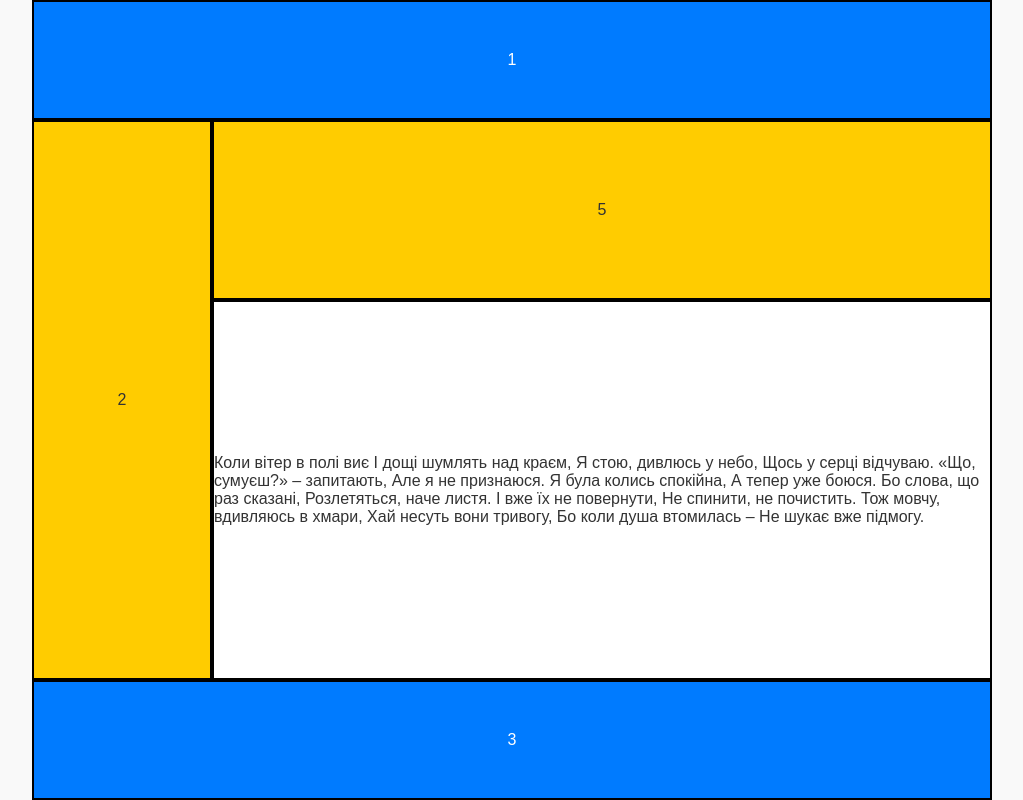
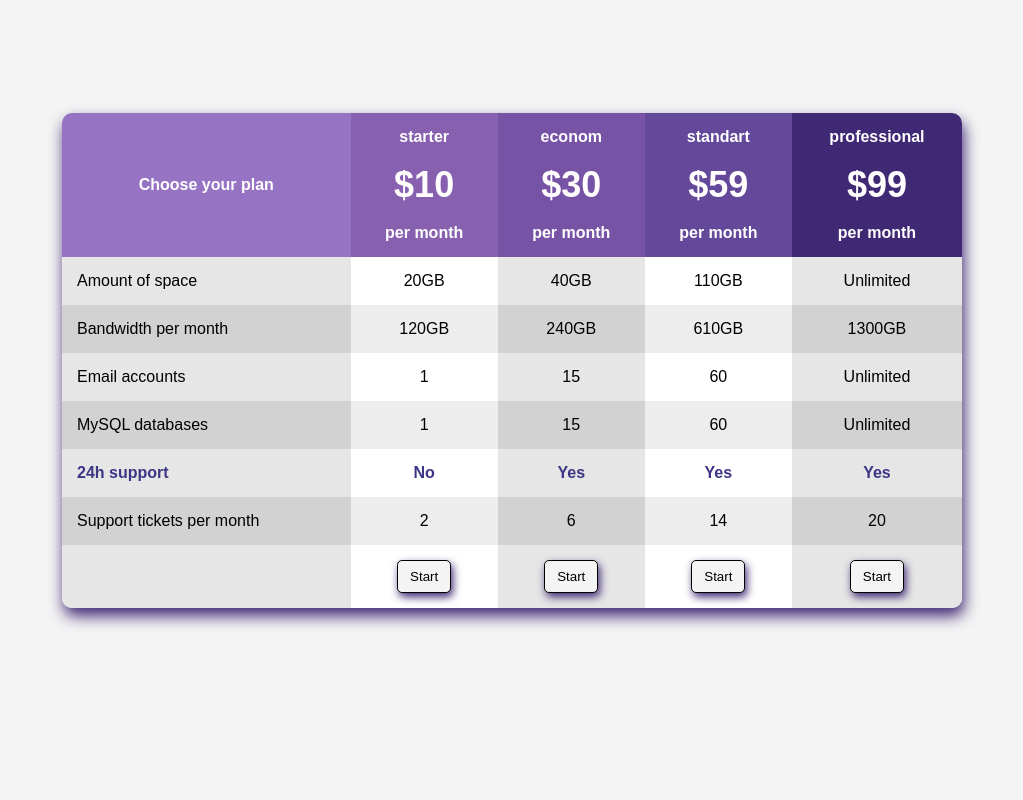
Before and after one commit to OWLsTyLe/LAB, a Django app: template main/templates/main/index2.html in a window 1280 px wide. Shown: the whole page, without its empty margins (128-1151 px from the left). Run offline with Django 5.2, Linux system fonts and the light colour scheme; the template is opened without the code that fills it, so the values that code supplies are empty.

Commit message:
табличка з цінами

```diff
--- a/main/templates/main/index2.html
+++ b/main/templates/main/index2.html
@@ -3,129 +3,179 @@
 <head>
 <meta charset="UTF-8">
 <meta name="viewport" content="width=device-width, initial-scale=1.0">
-  <title>Блочна структура 2</title>
+<title>Price</title>
 <style>
-    * {
-      margin: 0;
-      padding: 0;
-      box-sizing: border-box;
-    }
-
-    body, html {
-      width: 100vw;
-      height: 100vh;
-      display: flex;
-      flex-direction: column;
-      align-items: center;
+body {
     font-family: Arial, sans-serif;
-      background-color: #f9f9f9;
-      color: #333;
-    }
-
-    .blue1, .blue3 {
-      width: 960px;
-      height: 120px;
-      background-color: #007BFF;
-      color: white;
+    background-color: #f4f4f4;
     display: flex;
     align-items: center;
     justify-content: center;
+    height: 100vh;
+    margin: 0;
 }
 
-    .content {
-      display: flex;
-      flex: 1;
-      width: 960px;
+.pricing-table {
+width: 80%;
+margin-top: -100px;
+margin-bottom: -20px;
+max-width: 900px;
+border-collapse: collapse;
+background: white;
+border-radius: 10px;
+overflow: hidden;
+box-shadow: 2px 8px 15px #3f2874 ;
 }
 
-    .yellow2 {
-      width: 180px;
-      background-color: #ffcc00;
-      display: flex;
-      align-items: center;
-      justify-content: center;
+th, td {
+padding: 15px;
+text-align: center;
 }
 
-    .center {
-      flex: 1;
-      display: flex;
-      flex-direction: column;
-      align-items: center;
-      justify-content: start;
+th {
+background: #9674c3;
+color: white;
+}
+tbody tr:hover td{
+background-color: #9674c3 !important;
 }
 
-    .yellow5 {
-      width: 100%;
-      height: 180px;
-      background-color: #ffcc00;
+.starter { background:  #8761b0; }
+.econom { background:  #7653a5; }
+.standart { background:  #64489a; }
+.professional { background:  #3f2874; }
+
+tbody { /* even-непарні */
+text-align: center;
+tr:nth-child(even) td:nth-child(odd) {
+background-color: rgb(210, 210, 210);
+}
+tr:nth-child(odd) td:nth-child(odd) {
+background-color: rgb(230, 230, 230);
+}
+tr:nth-child(even) td:nth-child(even) {
+background-color: rgb(237, 237, 237);
+}
+tr:nth-child(5) {
+color: rgb(61, 54, 134);
+font-weight: bold;
+}
+}
+tfoot{
+tr:nth-child(even) td:nth-child(odd) {
+background-color: rgb(210, 210, 210);
+}
+tr:nth-child(odd) td:nth-child(odd) {
+background-color: rgb(230, 230, 230);
+}
+tr:nth-child(even) td:nth-child(even) {
+background-color: rgb(237, 237, 237);
+}
+}
+.container {
 display: flex;
+justify-content: center;
 align-items: center;
-      justify-content: center;
+min-height: 80vh;
 }
 
-    .white4 {
-      flex: 1;
-      width: 100%;
-      background-color: white;
-      display: flex;
-      align-items: center;
-      justify-content: center;
+
+.btn {
+background: #f4f4f4;
+color: black;
+padding: 8px 12px;
+cursor: pointer;
+border-radius: 5px;
+border: 1px solid;
+box-shadow: 2px 4px 9px #3f2874;
 }
 
-    .white4:hover,
-    .yellow5:hover,
-    .yellow2:hover,
-    .blue1:hover,
-    .blue3:hover {
-      transform: scale(1.02);
-      transition: transform 0.3s ease;
+.btn:hover {
+            background: #b298ee;
+            transform: scale(1.05);
+            transition: transform 0.5s ease;
         }
-
-    .yellow5,
-    .blue1,
-    .blue3,
-    .yellow2,
-    .white4 {
-      border: 2px solid black;
-      box-sizing: border-box;
+        .first{
+            text-align: left;
+        }
+        .price{
+            font-size: 36px;
+            font-weight: bold;
+            color: #fffdfd;
+        }
+        h1{
+            text-align: center;
+            font-size: 20px;
+            margin-top: 40px;
         }
     </style>
 </head>
-<body>
-
-<div class="blue1">1</div>
-
-<div class="content">
-  <div class="yellow2">2</div>
-  <div class="center">
-    <div class="yellow5">5</div>
-    <div class="white4">
-      <ul>
-        Коли вітер в полі виє
-        І дощі шумлять над краєм,
-        Я стою, дивлюсь у небо,
-        Щось у серці відчуваю.
-
-        «Що, сумуєш?» – запитають,
-        Але я не признаюся.
-        Я була колись спокійна,
-        А тепер уже боюся.
-
-        Бо слова, що раз сказані,
-        Розлетяться, наче листя.
-        І вже їх не повернути,
-        Не спинити, не почистить.
-
-        Тож мовчу, вдивляюсь в хмари,
-        Хай несуть вони тривогу,
-        Бо коли душа втомилась –
-        Не шукає вже підмогу.
-      </ul>
-    </div>
-  </div>
+    <table class="pricing-table">
+        <thead>
+            <tr>
+                <th>Choose your plan</th>
+                <th class="starter">starter <br><br> <span class="price">$10</span>  <br><br> per month</th>
+                <th class="econom"> econom <br><br> <span class="price">$30</span> <br><br> per month</th>
+                <th class="standart"> standart <br><br> <span class="price">$59</span> <br><br> per month</th>
+                <th class="professional"> professional <br><br><span class="price">$99</span> <br><br> per month</th>
+            </tr>
+        </thead>
+        <tbody>
+            <tr>
+                <td class="first">Amount of space</td>
+                <td>20GB</td>
+                <td>40GB</td>
+                <td>110GB</td>
+                <td>Unlimited</td>
+            </tr>
+            <tr>
+                <td class="first">Bandwidth per month</td>
+                <td>120GB</td>
+                <td>240GB</td>
+                <td>610GB</td>
+                <td>1300GB</td>
+            </tr>
+            <tr>
+                <td class="first">Email accounts</td>
+                <td>1</td>
+                <td>15</td>
+                <td>60</td>
+                <td>Unlimited</td>
+            </tr>
+            <tr>
+                <td class="first">MySQL databases</td>
+                <td>1</td>
+                <td>15</td>
+                <td>60</td>
+                <td>Unlimited</td>
+            </tr>
+            <tr>
+                <td class="first"><strong>24h support</strong></td>
+                <td>No</td>
+                <td>Yes</td>
+                <td>Yes</td>
+                <td>Yes</td>
+            </tr>
+            <tr>
+                <td class="first">Support tickets per month</td>
+                <td>2</td>
+                <td>6</td>
+                <td>14</td>
+                <td>20</td>
+            </tr>
+            </tbody>
+        <tfoot>
+            <tr>
+                <td></td>
+                <td><button class="btn">Start</button></td>
+                <td><button class="btn">Start</button></td>
+                <td><button class="btn">Start</button></td>
+                <td><button class="btn">Start</button></td>
+            </tr>
+        </tfoot>
+    </table>
 </div>
 
-<div class="blue3">3</div>
 
 </body>
 </html>
```
Lines whose indentation alone changed are shown as unchanged.
